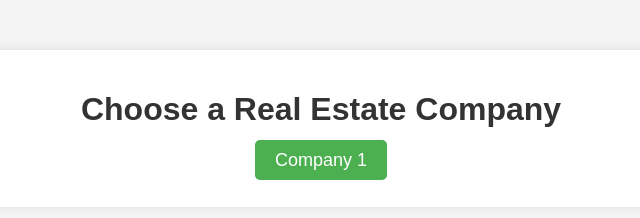
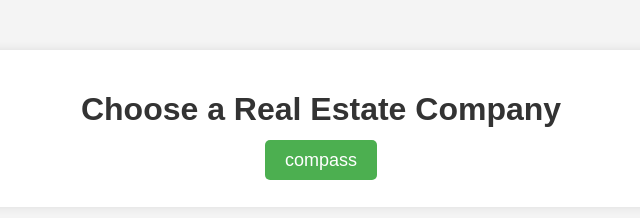
Before and after one commit to wurlino/wurlino.github.io, a plain HTML site: page index.html in a window 1280 px wide. Shown: the whole page, without its empty margins (319-959 px from the left). Drawn offline with Linux system fonts and the light colour scheme.

Commit message:
Update index.html

```diff
--- a/index.html
+++ b/index.html
@@ -54,7 +54,7 @@
 <div class="container">
     <h1>Choose a Real Estate Company</h1>
     <ul class="company-list">
-        <li><a href="compass.html">Company 1</a></li>
+        <li><a href="compass.html">compass</a></li>
     </ul>
 </div>
 
```
